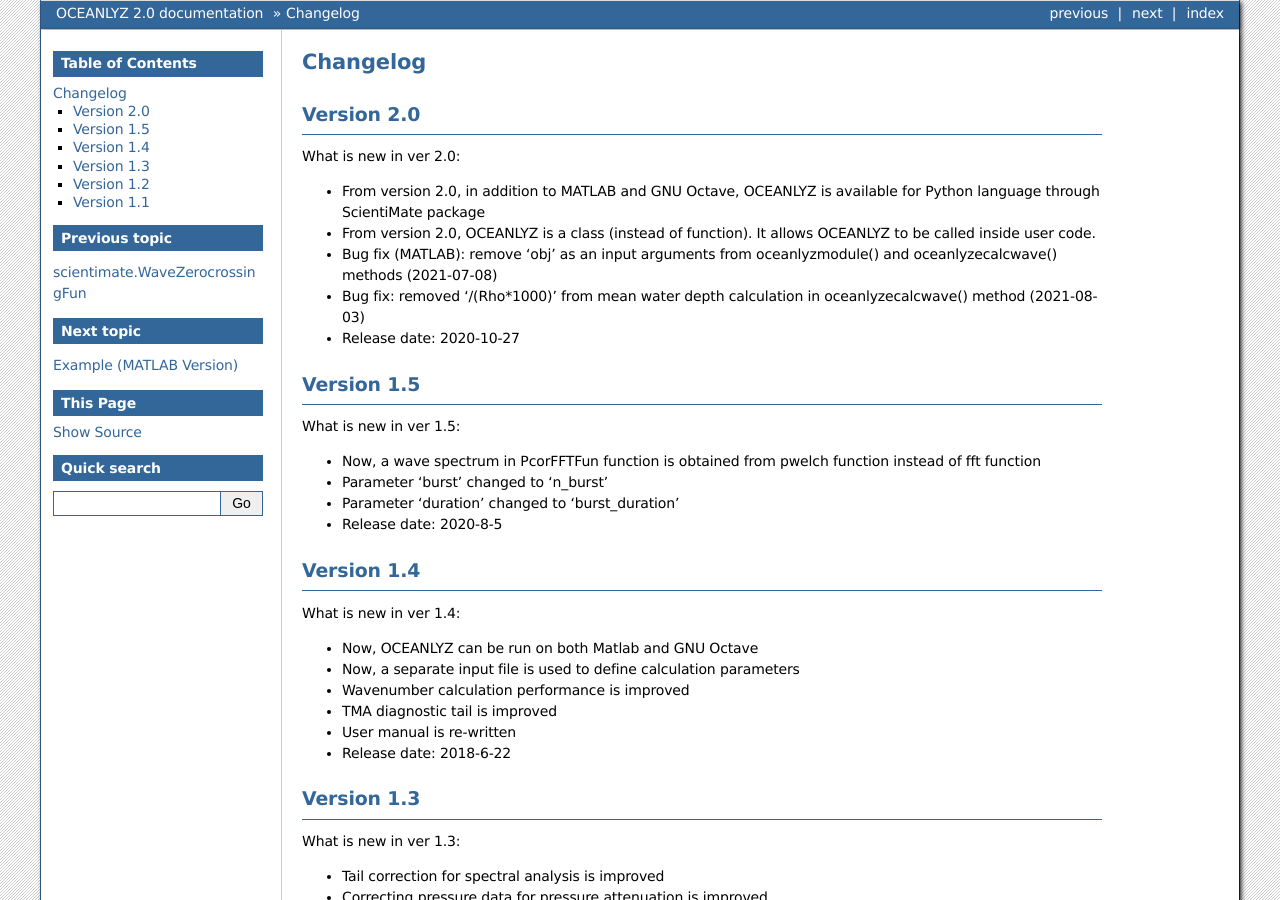
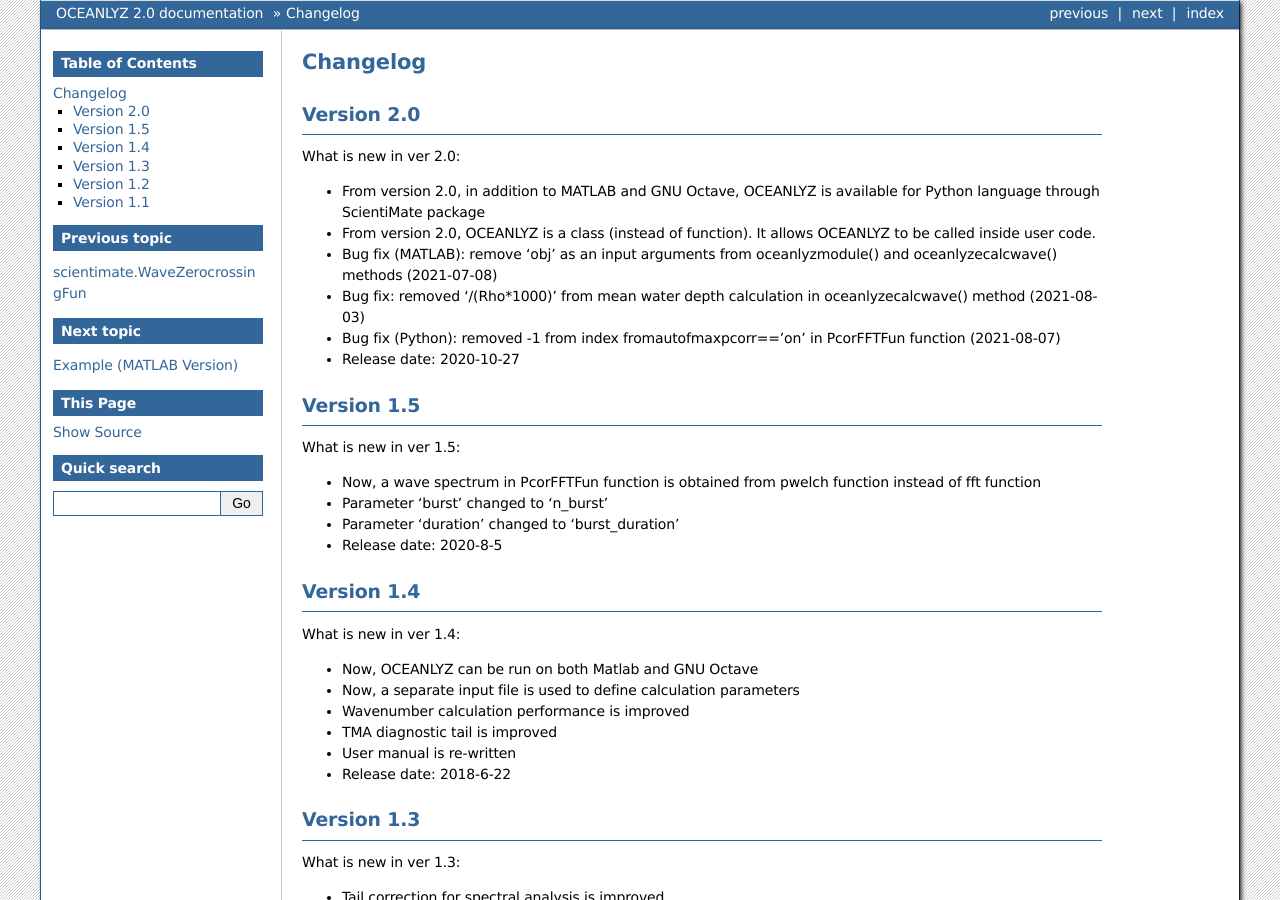
Before and after one commit to akarimp/Oceanlyz, a Sphinx documentation site: the page built from docs/12_Changelog.rst, in a window 1280 px wide and 900 px high. Built offline with Sphinx 7.4.7, drawn with Linux system fonts in a browser that asks for light colours.

Commit message:
Update 12_Changelog.rst

```diff
--- a/docs/12_Changelog.rst
+++ b/docs/12_Changelog.rst
@@ -10,6 +10,7 @@
 * From version 2.0, OCEANLYZ is a class (instead of function). It allows OCEANLYZ to be called inside user code.
 * Bug fix (MATLAB): remove 'obj' as an input arguments from oceanlyzmodule() and oceanlyzecalcwave() methods (2021-07-08)
 * Bug fix: removed '/(Rho*1000)' from mean water depth calculation in oceanlyzecalcwave() method (2021-08-03)
+* Bug fix (Python): removed -1 from index fromautofmaxpcorr=='on' in PcorFFTFun function (2021-08-07)
 * Release date: 2020-10-27
 
 Version 1.5
```
